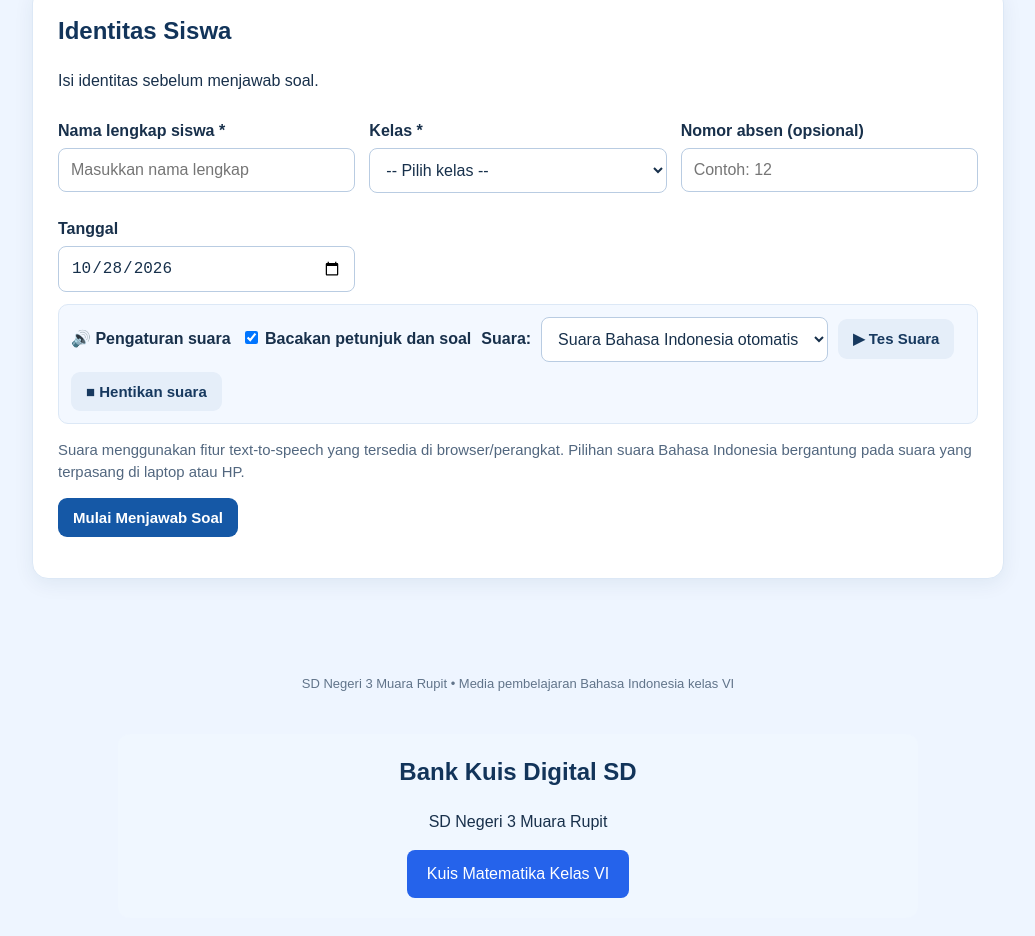
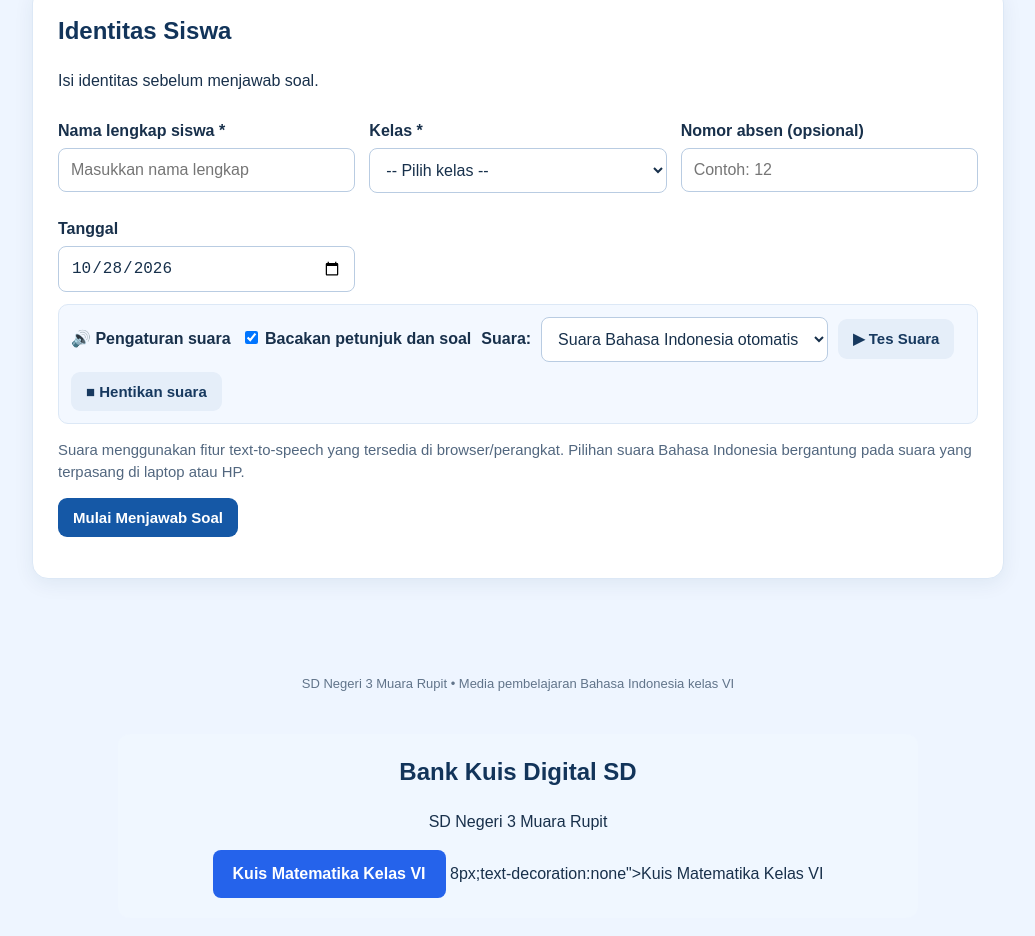
Before and after one commit to rasmilaginting64/BANK-KUIS-DIGITAL-SD, a plain HTML site: page index.html in a window 1280 px wide. Shown: the part 258-1194 px from the top of the page, without its empty margins (122-1157 px from the left). Drawn offline with Linux system fonts and the light colour scheme.

Commit message:
Make Kuis Matematika Kelas VI link bold
Updated the 'Kuis Matematika Kelas VI' link to be bold.

```diff
--- a/index.html
+++ b/index.html
@@ -102,7 +102,9 @@ function clearScores(){if(confirm("Hapus semua nilai yang tersimpan di browser i
 <div style="max-width:800px;margin:20px auto;padding:20px;border-radius:12px;background:#f0f7ff;text-align:center;font-family:Arial,sans-serif">
   <h2>Bank Kuis Digital SD</h2>
   <p>SD Negeri 3 Muara Rupit</p>
-  <a href="index_kuis_matematika_kelas_vi.html" style="display:inline-block;padding:12px 20px;background:#2563eb;color:white;border-radius:8px;text-decoration:none">Kuis Matematika Kelas VI</a>
+
+<a href="index_kuis_matematika_kelas_vi.html" style="display:inline-block;padding:12px 20px;background:#2563eb;color:white;border-radius:8px;text-decoration:none;font-weight:bold;">Kuis Matematika Kelas VI</a>
+8px;text-decoration:none">Kuis Matematika Kelas VI</a>
 </div>
 
 </body></html>
```
